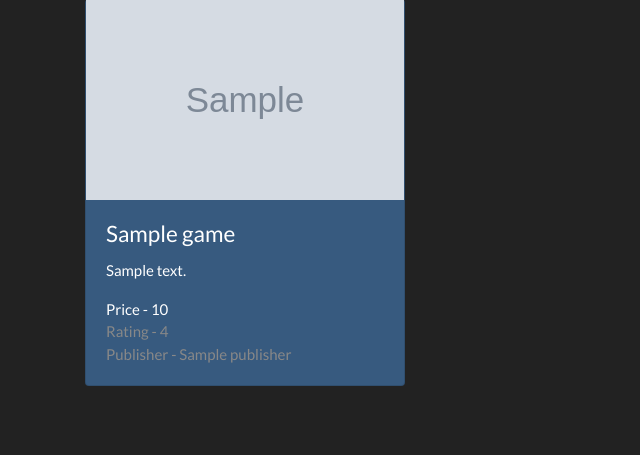
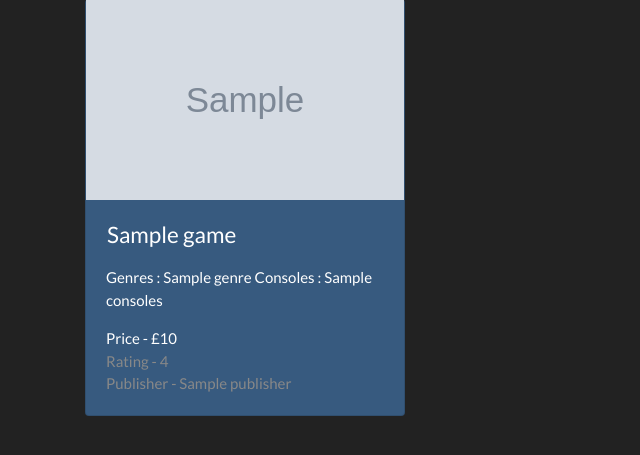
Before and after one commit to jamiebird119/game_space, a Django app: template games/templates/games/games.html in a window 1280 px wide. Shown: the part 151-606 px from the top of the page, without its empty margins (0-640 px from the left). Run offline with Django 3.2, Linux system fonts and the light colour scheme; the template is opened without the code that fills it: most values are stand-ins (such as "Sample title", 1, 10 or a date in 2020); grey boxes marked "Sample" are stand-in pictures; some libraries are stand-ins or nearby versions.

Commit message:
Added original price to models and created game_details html template

```diff
--- a/games/models.py
+++ b/games/models.py
@@ -27,7 +27,7 @@ class Genre(models.Model):
 class Game(models.Model):
     sku = models.CharField(max_length=254)
     name = models.CharField(max_length=254, blank=True)
-    description = models.TextField(max_length=254)
+    description = models.TextField(max_length=350)
     price = models.DecimalField(max_digits=6, decimal_places=2)
     genres = models.ManyToManyField('Genre', blank=True)
     consoles = models.ManyToManyField('Console', blank=True)
@@ -40,6 +40,7 @@ class Game(models.Model):
     special_offer = models.BooleanField(null=True, blank=True)
     offer_percentage = models.DecimalField(
         max_digits=3, decimal_places=0, null=True, blank=True)
+    original_price = models.DecimalField(max_digits=6, decimal_places=2, null=True, blank=True)
 
     def __str__(self):
         return self.name
--- a/games/templates/games/games.html
+++ b/games/templates/games/games.html
@@ -15,10 +15,10 @@
 		<div class="card text-white bg-primary mb-3" style="max-width: 20rem;">
 			<img style="height: 200px; width: 100%; display: block;" src="{{game.image.url}}">
 			<div class="card-body">
-				<h4 class="card-title">{{ game.name }}</h4>
-				<p class="card-text">{{ game.description }}</p>
+				<a href="{% url 'game_details' game.id%}" class="btn btn-link game-name text-center"><h4 class="card-title">{{ game.name }}</h4></a>
+				<p class="card-text">Genres : {{ game.genres.name }} Consoles : {{ game.consoles }}</p>
 				<ul class="card-text list-unstyled">
-                <li> Price - {{ game.price }} </li>
+                <li> Price - £{{ game.price }} </li>
                 <li class="text-muted"> Rating - {{ game.rating }} </li>
                 <li class="text-muted"> Publisher - {{ game.publisher }}</li>
                 </ul>
--- a/games/urls.py
+++ b/games/urls.py
@@ -2,5 +2,6 @@ from django.urls import path
 from . import views
 
 urlpatterns = [
-    path('games', views.games, name="games")
+    path('games', views.games, name="games"),
+    path('game_details/<game_id>', views.game_details, name="game_details")
 ]
--- a/static/css/base.css
+++ b/static/css/base.css
@@ -15,6 +15,25 @@
     height: 150px
 }
 
+.game-name{
+    padding: 0;
+}
+
+.game-name h4{
+    color: #fff;
+    height: 2rem;
+    display: inline-block;
+    text-align: center;
+}
+.game-name:hover {
+  text-decoration-color: #fff;
+}
+.description{
+    display: inline-block;
+    height: 5.5rem;
+    overflow-y: auto;
+}
+
 @media (max-width: 991px) {
     .page-header{
     height: 180px
```
Also changed, not shown: games/templates/games/game_details.html (added, +54 -0 lines), games/views.py (+12 -1 lines), games/migrations/0002_auto_20201008_1025.py (added).
